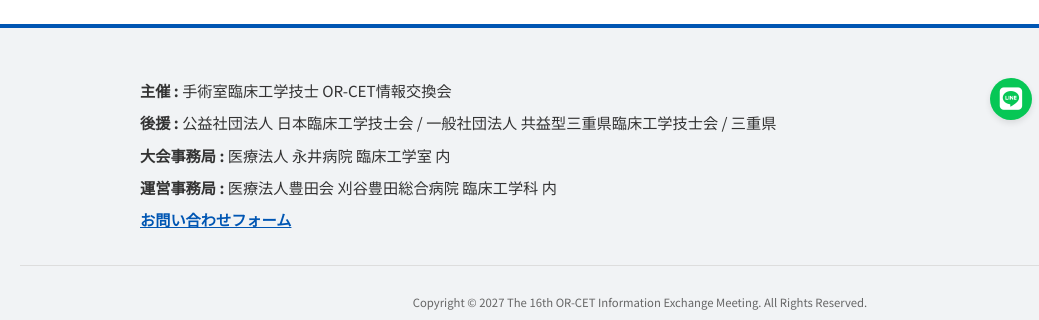
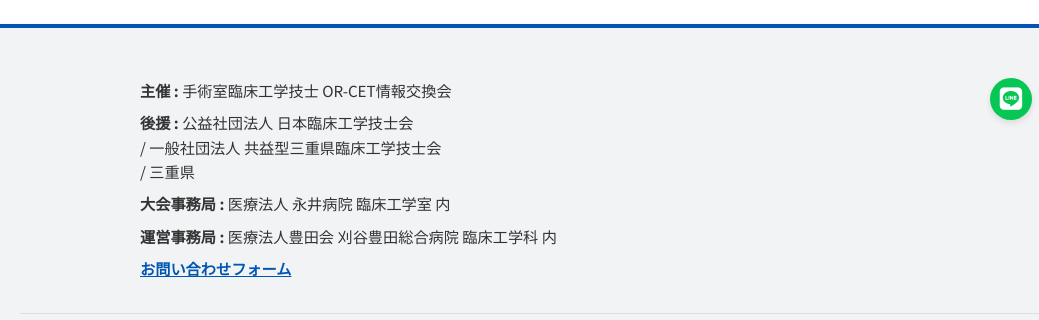
Before and after one commit to orcet-meeting/orcet-16, a plain HTML site: page index.html in a window 1280 px wide. Shown: the part 4243-4563 px from the top of the page, 0-1039 px from the left. Drawn offline with Linux system fonts and the light colour scheme.

Commit message:
Add files via upload

```diff
--- a/index.html
+++ b/index.html
@@ -472,7 +472,13 @@
         <div class="footer-container">
             <div class="footer-info">
                 <p><strong>主催 :</strong> 手術室臨床工学技士 OR-CET情報交換会</p>
-                <p><strong>後援 :</strong> 公益社団法人 日本臨床工学技士会 / 一般社団法人 共益型三重県臨床工学技士会 / 三重県</p>
+                <!-- ↓ 後援のテキストが切れないように、区切りで改行（<br>）を追加し、CSSで折り返しを強制します ↓ -->
+                <p style="white-space: normal; word-break: break-word;">
+                    <strong>後援 :</strong> 公益社団法人 日本臨床工学技士会<br>
+                    / 一般社団法人 共益型三重県臨床工学技士会<br>
+                    / 三重県
+                </p>
+                <!-- ↑ ここまで ↑ -->
                 <p><strong>大会事務局 :</strong> 医療法人 永井病院 臨床工学室 内</p>
                 <p><strong>運営事務局 :</strong> 医療法人豊田会 刈谷豊田総合病院 臨床工学科 内</p>
                 <p><a href="contact.html" style="font-weight: bold; text-decoration: underline;">お問い合わせフォーム</a></p>
```
